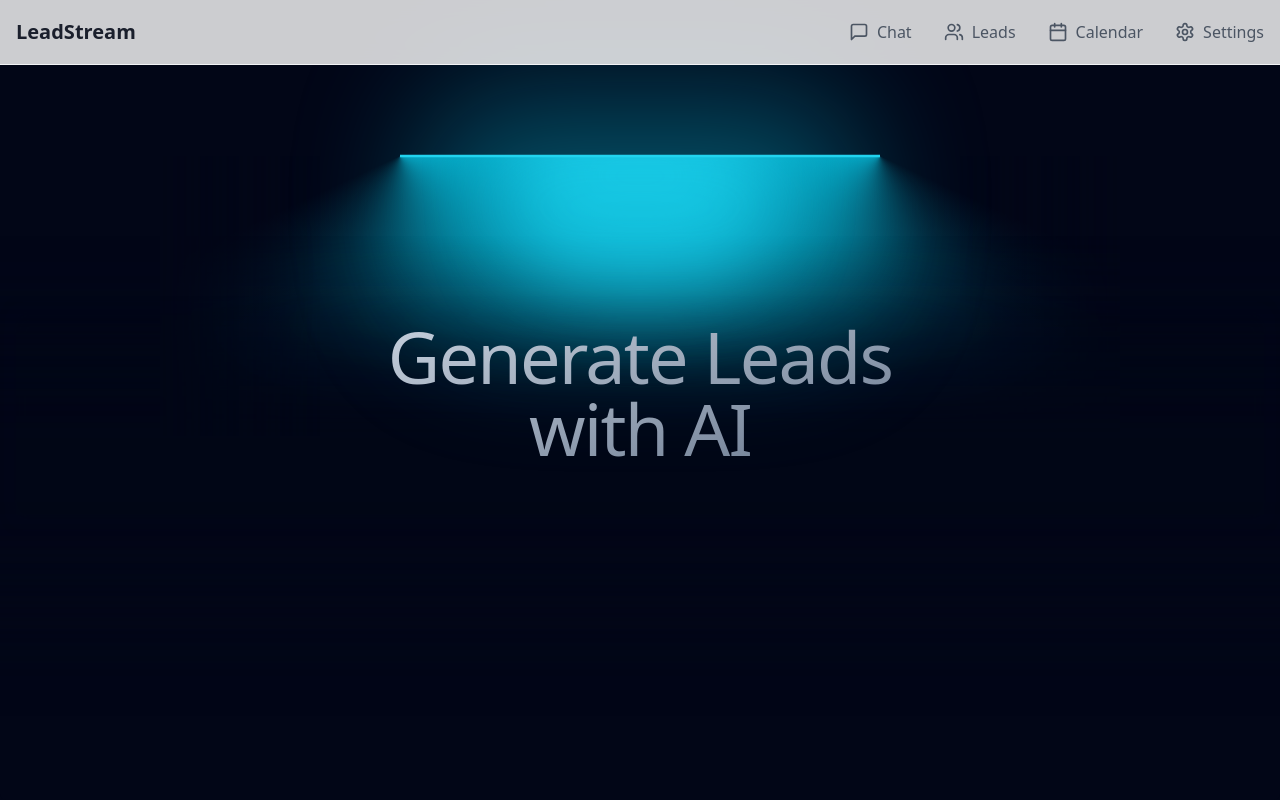
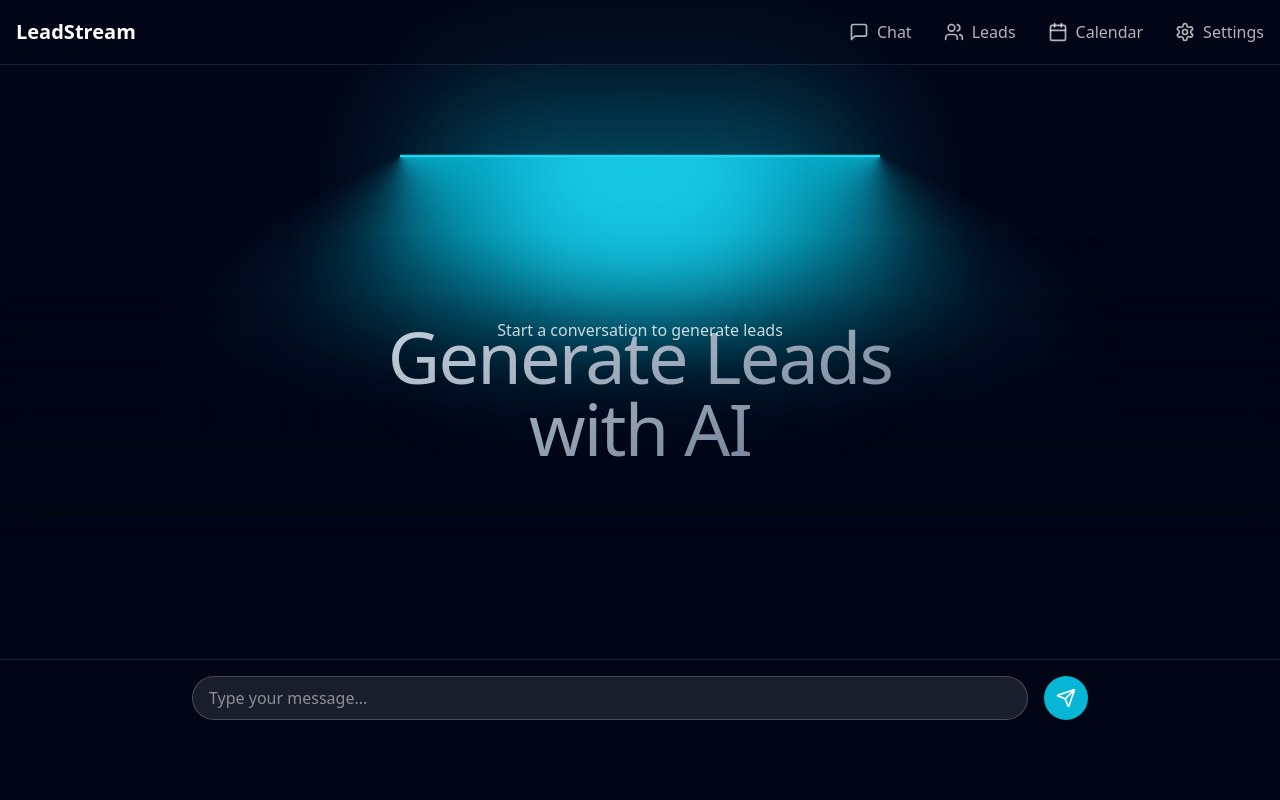
Before and after one commit to lattmamb/leadstream-cortex, a React (Vite) app: page / in a window 1280 px wide. Shown: the top 800 px of the page. Built offline with nearby package versions, Linux system fonts and the light colour scheme.

Commit message:
Restyle LampDemo component
Relocated the LampDemo component to the background of the chat room, below the title bar and navigation menu.  This commit also includes restyling of the overall application experience to accommodate this change.

```diff
--- a/src/components/Chat/ChatInterface.tsx
+++ b/src/components/Chat/ChatInterface.tsx
@@ -1,7 +1,7 @@
 
 import { useState, useRef, useEffect } from "react";
 import { Send } from "lucide-react";
-
+import { LampDemo } from "@/components/ui/lamp";
 import { ChatMessage } from "./ChatMessage";
 
 export const ChatInterface = () => {
@@ -40,11 +40,15 @@ export const ChatInterface = () => {
   };
 
   return (
-    <div className="flex flex-col h-[calc(100vh-4rem)] bg-white">
-      <div className="flex-1 overflow-y-auto p-4">
+    <div className="flex flex-col h-[calc(100vh-4rem)]">
+      <div className="absolute inset-0 z-0">
+        <LampDemo />
+      </div>
+
+      <div className="relative z-10 flex-1 overflow-y-auto p-4 bg-transparent">
         {messages.length === 0 ? (
           <div className="h-full flex items-center justify-center text-gray-400">
-            <p>Start a conversation to generate leads</p>
+            <p className="text-white/80">Start a conversation to generate leads</p>
           </div>
         ) : (
           messages.map((message, index) => (
@@ -57,9 +61,10 @@ export const ChatInterface = () => {
         )}
         <div ref={messagesEndRef} />
       </div>
+
       <form
         onSubmit={handleSubmit}
-        className="border-t border-gray-100 p-4 bg-white"
+        className="relative z-10 border-t border-white/10 p-4 bg-slate-950/50 backdrop-blur-md"
       >
         <div className="flex gap-4 max-w-4xl mx-auto">
           <input
@@ -67,11 +72,11 @@ export const ChatInterface = () => {
             value={input}
             onChange={(e) => setInput(e.target.value)}
             placeholder="Type your message..."
-            className="flex-1 px-4 py-2 rounded-full border border-gray-200 focus:outline-none focus:border-tesla-black transition-colors"
+            className="flex-1 px-4 py-2 rounded-full border border-white/20 bg-white/10 text-white placeholder:text-white/50 focus:outline-none focus:border-cyan-500 transition-colors"
           />
           <button
             type="submit"
-            className="bg-tesla-black text-white rounded-full p-3 hover:bg-tesla-gray-dark transition-colors"
+            className="bg-cyan-500 text-white rounded-full p-3 hover:bg-cyan-400 transition-colors"
           >
             <Send size={20} />
           </button>
--- a/src/components/Chat/ChatMessage.tsx
+++ b/src/components/Chat/ChatMessage.tsx
@@ -21,10 +21,10 @@ export const ChatMessage = ({
     >
       <div
         className={cn(
-          "max-w-[80%] px-4 py-3 rounded-2xl",
+          "max-w-[80%] px-4 py-3 rounded-2xl backdrop-blur-md",
           isAI
-            ? "bg-gray-100 text-tesla-black"
-            : "bg-tesla-black text-white ml-auto"
+            ? "bg-white/10 text-white/90 border border-white/10"
+            : "bg-cyan-500/90 text-white border border-cyan-400/20 ml-auto"
         )}
       >
         <p className="text-sm md:text-base">{message}</p>
--- a/src/components/Layout/Header.tsx
+++ b/src/components/Layout/Header.tsx
@@ -4,37 +4,37 @@ import { Link } from "react-router-dom";
 
 export const Header = () => {
   return (
-    <header className="fixed top-0 left-0 right-0 z-50 bg-white/80 backdrop-blur-md border-b border-gray-100">
+    <header className="fixed top-0 left-0 right-0 z-50 bg-slate-950/50 backdrop-blur-md border-b border-white/10">
       <div className="container mx-auto px-4">
         <div className="flex items-center justify-between h-16">
-          <Link to="/" className="text-tesla-black font-semibold text-xl">
+          <Link to="/" className="text-white font-semibold text-xl">
             LeadStream
           </Link>
           <nav className="hidden md:flex items-center space-x-8">
             <Link
               to="/"
-              className="text-gray-600 hover:text-tesla-black transition-colors duration-200 flex items-center gap-2"
+              className="text-white/70 hover:text-cyan-400 transition-colors duration-200 flex items-center gap-2"
             >
               <MessageSquare size={20} />
               <span>Chat</span>
             </Link>
             <Link
               to="/leads"
-              className="text-gray-600 hover:text-tesla-black transition-colors duration-200 flex items-center gap-2"
+              className="text-white/70 hover:text-cyan-400 transition-colors duration-200 flex items-center gap-2"
             >
               <Users size={20} />
               <span>Leads</span>
             </Link>
             <Link
               to="/calendar"
-              className="text-gray-600 hover:text-tesla-black transition-colors duration-200 flex items-center gap-2"
+              className="text-white/70 hover:text-cyan-400 transition-colors duration-200 flex items-center gap-2"
             >
               <Calendar size={20} />
               <span>Calendar</span>
             </Link>
             <Link
               to="/settings"
-              className="text-gray-600 hover:text-tesla-black transition-colors duration-200 flex items-center gap-2"
+              className="text-white/70 hover:text-cyan-400 transition-colors duration-200 flex items-center gap-2"
             >
               <Settings size={20} />
               <span>Settings</span>
--- a/src/pages/Index.tsx
+++ b/src/pages/Index.tsx
@@ -7,7 +7,6 @@ const Index = () => {
   return (
     <div className="min-h-screen bg-slate-950">
       <Header />
-      <LampDemo />
       <div className="relative z-10">
         <ChatInterface />
       </div>
```
